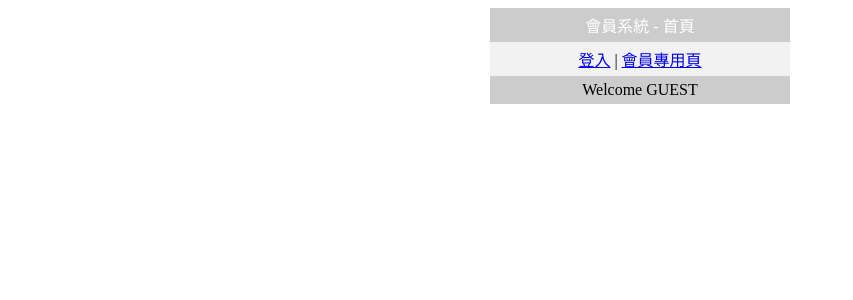
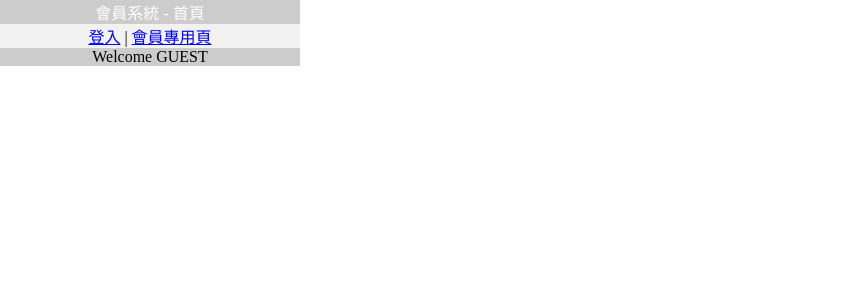
Before and after one commit to Toby-Yuan/week4HW, a PHP site: page / in a window 1280 px wide. Shown: the top 300 px of the page, without its empty margins (0-853 px from the left). Run offline with PHP 8.4, Linux system fonts and the light colour scheme.

Commit message:
新增css檔案並且連接, 以及樣式歸零

```diff
--- /dev/null
+++ b/homework/CSS/style.css
@@ -0,0 +1,9 @@
+@charset "UTF-8";
+* {
+  margin: 0;
+  padding: 0;
+  font-family: 微軟正黑體;
+  -webkit-box-sizing: border-box;
+          box-sizing: border-box;
+}
+/*# sourceMappingURL=style.css.map */
--- /dev/null
+++ b/homework/CSS/style.scss
@@ -0,0 +1,6 @@
+*{
+    margin: 0;
+    padding: 0;
+    font-family: 微軟正黑體;
+    box-sizing: border-box;
+}
--- a/homework/index.php
+++ b/homework/index.php
@@ -14,6 +14,7 @@ if(isset($_SESSION["uid"])){
 <head>
 <meta http-equiv="Content-Type" content="text/html; charset=UTF-8">
 <title>Lab - index</title>
+<link rel="stylesheet" href="./CSS/style.css">
 </head>
 <body>
 
--- a/homework/login.php
+++ b/homework/login.php
@@ -42,6 +42,7 @@ if(isset($_POST["btnLogin"])){
 <head>
 	<meta http-equiv="Content-Type" content="text/html; charset=UTF-8" />
 	<title>Lab - Login</title>
+  <link rel="stylesheet" href="./CSS/style.css">
 </head>
 <body>
 <form id="form1" name="form1" method="post" action="login.php">
--- a/homework/secret.php
+++ b/homework/secret.php
@@ -14,6 +14,7 @@ if(!isset($_SESSION["uid"])){
 <head>
 <meta http-equiv="Content-Type" content="text/html; charset=UTF-8">
 <title>Lag - Member Page</title>
+<link rel="stylesheet" href="./CSS/style.css">
 </head>
 <body>
 
```
Also changed, not shown: 1 other file.
